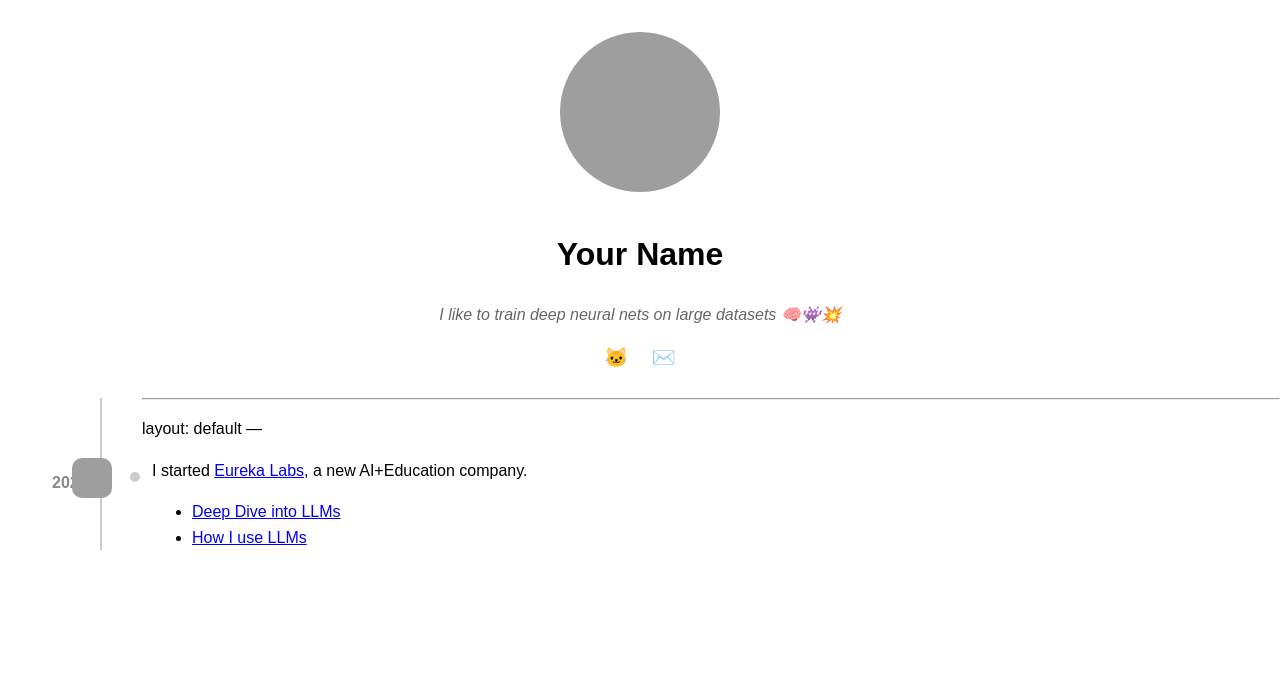
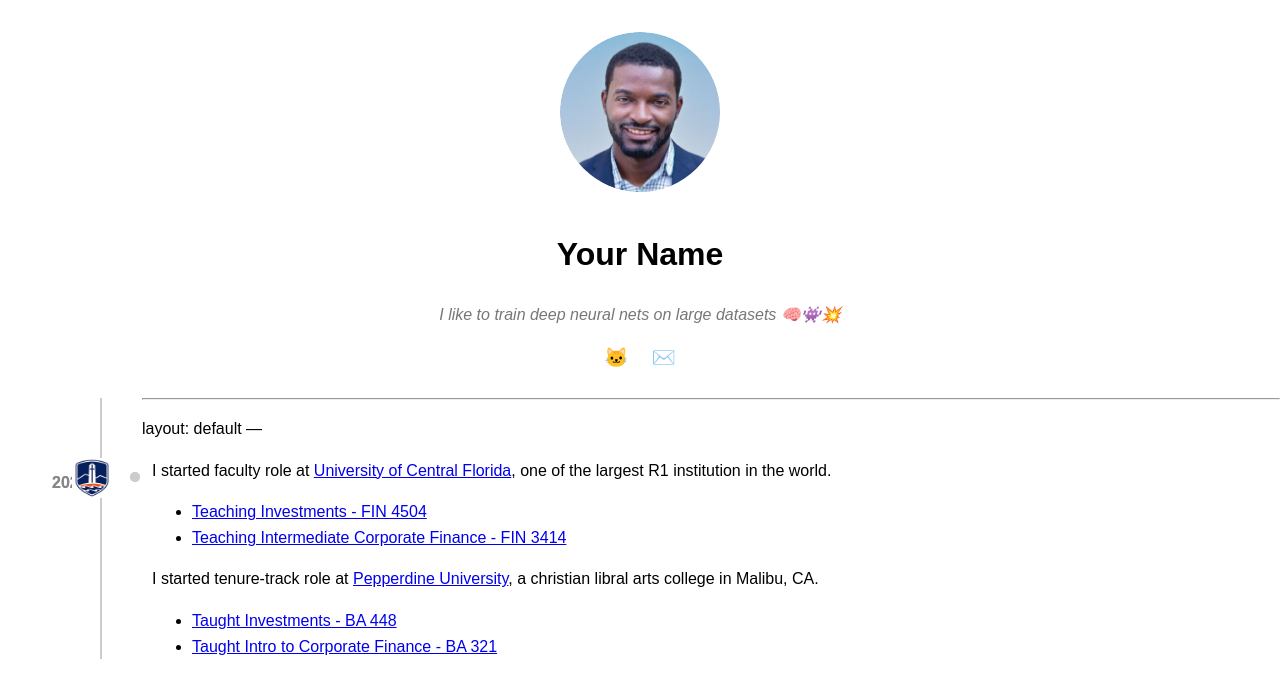
Before and after one commit to rndum/rndum.github.io, a Jekyll site: the page built from index.md, in a window 1280 px wide. Shown: the top 698 px of the page. Built offline with Jekyll 4.4.1, drawn with Linux system fonts in a browser that asks for light colours; our own code applies the rules of GitHub Pages for plain Markdown files; grey boxes are pictures that could not be loaded.

Commit message:
[ADD] image assets for timeline and profile

```diff
--- a/_config.yml
+++ b/_config.yml
@@ -1 +1 @@
-title: My Karpathy-Style Site
+title: Rodney Ndum
--- a/_layouts/default.html
+++ b/_layouts/default.html
@@ -8,12 +8,12 @@
 </head>
 <body>
   <div class="header">
-    <img src="/assets/images/profile.jpg" class="profile-img" />
+    <img src="/assets/images/profile.png" class="profile-img" />
     <h1>Your Name</h1>
     <p class="tagline">I like to train deep neural nets on large datasets 🧠👾💥</p>
     <div class="social-icons">
-      <a href="https://github.com/yourhandle">🐱</a>
-      <a href="mailto:you@example.com">✉️</a>
+      <a href="https://github.com/rndum">🐱</a>
+      <a href="mailto:rodney.ndum@ucf.edu">✉️</a>
     </div>
   </div>
 
--- a/assets/css/style.css
+++ b/assets/css/style.css
@@ -20,7 +20,7 @@ body {
 
 .tagline {
   font-style: italic;
-  color: #666;
+  color: #777;
 }
 
 .social-icons a {
--- a/index.md
+++ b/index.md
@@ -4,14 +4,24 @@ layout: default
 ---
 
 <div class="timeline-item">
+    <div class="timeline-date">2025</div>
+  <div class="timeline-dot"></div>
+  <img src="/assets/images/ucf.jpg" class="timeline-icon" />
+  <div class="timeline-content">
+    <p>I started faculty role at <a href="https://www.ucf.edu/">University of Central Florida</a>, one of the largest R1 institution in the world.</p>
+    <ul>
+      <li><a href="#">Teaching Investments - FIN 4504</a></li>
+      <li><a href="#">Teaching Intermediate Corporate Finance - FIN 3414</a></li>
+    </ul>
+  </div>
   <div class="timeline-date">2024</div>
   <div class="timeline-dot"></div>
-  <img src="/assets/images/eureka.png" class="timeline-icon" />
+  <img src="/assets/images/pepperdine.jpg" class="timeline-icon" />
   <div class="timeline-content">
-    <p>I started <a href="#">Eureka Labs</a>, a new AI+Education company.</p>
+    <p>I started tenure-track role at <a href="https://www.pepperdine.edu/">Pepperdine University</a>, a christian libral arts college in Malibu, CA.</p>
     <ul>
-      <li><a href="#">Deep Dive into LLMs</a></li>
-      <li><a href="#">How I use LLMs</a></li>
+      <li><a href="#">Taught Investments - BA 448</a></li>
+      <li><a href="#">Taught Intro to Corporate Finance - BA 321</a></li>
     </ul>
   </div>
 </div>
```
Also changed, not shown: README.md, assets/images/pepperdine.jpg (added), assets/images/profile.png (added), assets/images/ucf.jpg (added).
